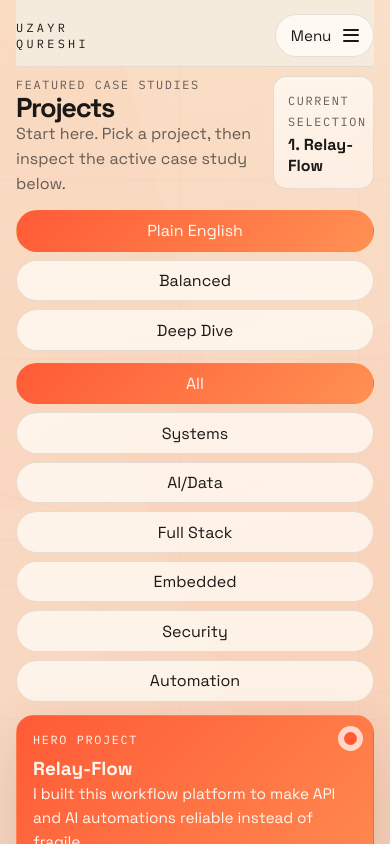
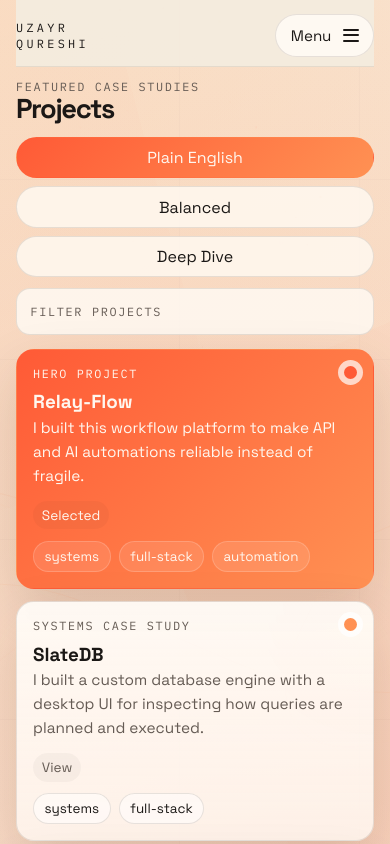
Before and after one commit to mr2buzi/Uzayr, a React (Vite) app: page / in a window 390 px wide. Shown: the top 844 px of the page. Built offline with nearby package versions, Linux system fonts and the light colour scheme.

Commit message:
Reduce compact layout clutter

```diff
--- a/src/App.tsx
+++ b/src/App.tsx
@@ -516,6 +516,7 @@ function ProjectsSection({
   selectedProject,
   selectedProjectPosition,
   setProject,
+  isCompactLayout,
   isMobileLayout,
 }: {
   mode: AudienceMode;
@@ -526,20 +527,24 @@ function ProjectsSection({
   selectedProject: Project;
   selectedProjectPosition: number;
   setProject: (project: string | null) => void;
+  isCompactLayout: boolean;
   isMobileLayout: boolean;
 }) {
   return (
     <section
-      className={`section projects-section ${isMobileLayout ? "projects-section--mobile" : ""}`}
+      className={`section projects-section ${isCompactLayout ? "projects-section--compact" : ""} ${isMobileLayout ? "projects-section--mobile" : ""}`}
       id="projects"
     >
-      {isMobileLayout ? (
-        <div className="section-heading section-heading--mobile">
+      {isCompactLayout ? (
+        <div className="section-heading section-heading--compact-mobile">
           <div>
             <p className="eyebrow">Featured case studies</p>
             <h2>Projects</h2>
-            <p>Start here. Pick a project, then inspect the active case study below.</p>
+            {!isMobileLayout ? (
+              <p>Pick a project, then inspect the active case study below.</p>
+            ) : null}
           </div>
+          {!isMobileLayout ? (
             <div className="selection-pill selection-pill--mobile">
               <div>
                 <span className="eyebrow">Current selection</span>
@@ -548,6 +553,7 @@ function ProjectsSection({
                 </strong>
               </div>
             </div>
+          ) : null}
         </div>
       ) : (
         <div className="section-heading section-heading--compact">
@@ -582,10 +588,20 @@ function ProjectsSection({
         </div>
       )}
 
+      {isMobileLayout ? (
+        <div className="filter-stack filter-stack--mobile">
+          <ModeSwitcher mode={mode} setMode={setMode} />
+          <details className="mobile-filter-panel">
+            <summary>Filter projects</summary>
+            <TagFilters tag={tag} setTag={setTag} />
+          </details>
+        </div>
+      ) : (
         <div className="filter-stack">
           <ModeSwitcher mode={mode} setMode={setMode} />
           <TagFilters tag={tag} setTag={setTag} />
         </div>
+      )}
 
       <div className="projects-workspace">
         <div className="project-list" aria-label="Project chooser">
@@ -600,7 +616,7 @@ function ProjectsSection({
           ))}
         </div>
         <div className="case-study-stage">
-          {!isMobileLayout ? (
+          {!isCompactLayout ? (
             <div className="case-study-stage__top">
               <span className="eyebrow">Focused view</span>
               <p>
@@ -841,6 +857,7 @@ function App() {
   const { mode, tag, project: selectedProjectSlug, setMode, setTag, setProject } =
     usePortfolioState();
   const isMobileLayout = useIsMobileLayout(900);
+  const isCompactTopLayout = useIsMobileLayout(1200);
   const [resumeTab, setResumeTab] = useState<ResumeTab>("experience");
   const [isMobileNavOpen, setIsMobileNavOpen] = useState(false);
   const [pendingScrollTarget, setPendingScrollTarget] = useState<string | null>(null);
@@ -925,12 +942,14 @@ function App() {
     };
 
   return (
-    <div className={`page-shell ${isMobileLayout ? "page-shell--mobile" : ""}`}>
+    <div
+      className={`page-shell ${isMobileLayout ? "page-shell--mobile" : ""} ${isCompactTopLayout ? "page-shell--compact" : ""}`}
+    >
       <Suspense fallback={null}>
         <ImmersiveBackground />
       </Suspense>
-      {!isMobileLayout ? <div className="ambient ambient-left" /> : null}
-      {!isMobileLayout ? <div className="ambient ambient-right" /> : null}
+      {!isCompactTopLayout ? <div className="ambient ambient-left" /> : null}
+      {!isCompactTopLayout ? <div className="ambient ambient-right" /> : null}
 
       {isMobileLayout ? (
         <MobileHeader
@@ -948,6 +967,7 @@ function App() {
             onResumeNavigate={jumpToSection("resume-deck")}
             onContactNavigate={jumpToSection("contact-strip", "contact")}
           />
+          {!isCompactTopLayout ? (
             <div className="quick-nav" aria-label="Quick navigation">
               <a href="#projects" onClick={jumpToSection("projects")}>
                 Go to projects
@@ -962,11 +982,15 @@ function App() {
                 Start with Relay-Flow
               </button>
             </div>
+          ) : null}
         </>
       )}
 
-      <main id="top" className={`main-shell ${isMobileLayout ? "main-shell--mobile" : ""}`}>
-        {!isMobileLayout ? (
+      <main
+        id="top"
+        className={`main-shell ${isMobileLayout ? "main-shell--mobile" : ""} ${isCompactTopLayout ? "main-shell--compact" : ""}`}
+      >
+        {!isCompactTopLayout ? (
           <HeroSection mode={mode} setMode={setMode} setProject={setProject} />
         ) : null}
         <ProjectsSection
@@ -978,6 +1002,7 @@ function App() {
           selectedProject={selectedProject}
           selectedProjectPosition={selectedProjectPosition}
           setProject={setProject}
+          isCompactLayout={isCompactTopLayout}
           isMobileLayout={isMobileLayout}
         />
         <InfoSection mode={mode} />
--- a/src/index.css
+++ b/src/index.css
@@ -142,6 +142,10 @@ a:focus-visible {
   display: block;
 }
 
+.page-shell--compact .immersive-background {
+  opacity: 0.5;
+}
+
 .site-header {
   position: sticky;
   top: 0;
@@ -1613,6 +1617,61 @@ a:focus-visible {
   .projects-section--mobile .filter-stack {
     margin-bottom: 0.85rem;
   }
+
+  .filter-stack--mobile {
+    gap: 0.65rem;
+  }
+
+  .mobile-filter-panel {
+    border: 1px solid var(--line);
+    border-radius: var(--radius-md);
+    background: rgba(255, 250, 244, 0.82);
+    padding: 0.15rem 0.85rem;
+  }
+
+  .mobile-filter-panel summary {
+    cursor: pointer;
+    list-style: none;
+    padding: 0.8rem 0;
+    font-family: "IBM Plex Mono", monospace;
+    font-size: 0.74rem;
+    letter-spacing: 0.14em;
+    text-transform: uppercase;
+    color: var(--text-soft);
+  }
+
+  .mobile-filter-panel summary::-webkit-details-marker {
+    display: none;
+  }
+
+  .mobile-filter-panel[open] {
+    padding-bottom: 0.8rem;
+  }
+}
+
+@media (max-width: 1200px) {
+  .page-shell--compact .main-shell--compact > .section:first-child {
+    padding-top: 0.7rem;
+  }
+
+  .projects-section--compact .section-heading {
+    align-items: start;
+    gap: 0.8rem;
+    margin-bottom: 0.9rem;
+  }
+
+  .projects-section--compact .section-heading h2 {
+    max-width: none;
+  }
+
+  .projects-section--compact .section-heading p {
+    margin: 0;
+    max-width: 42rem;
+  }
+
+  .selection-pill--mobile {
+    min-width: 0;
+  }
 }
 
 @media (hover: none), (pointer: coarse) {
```
Lines whose indentation alone changed are shown as unchanged.
